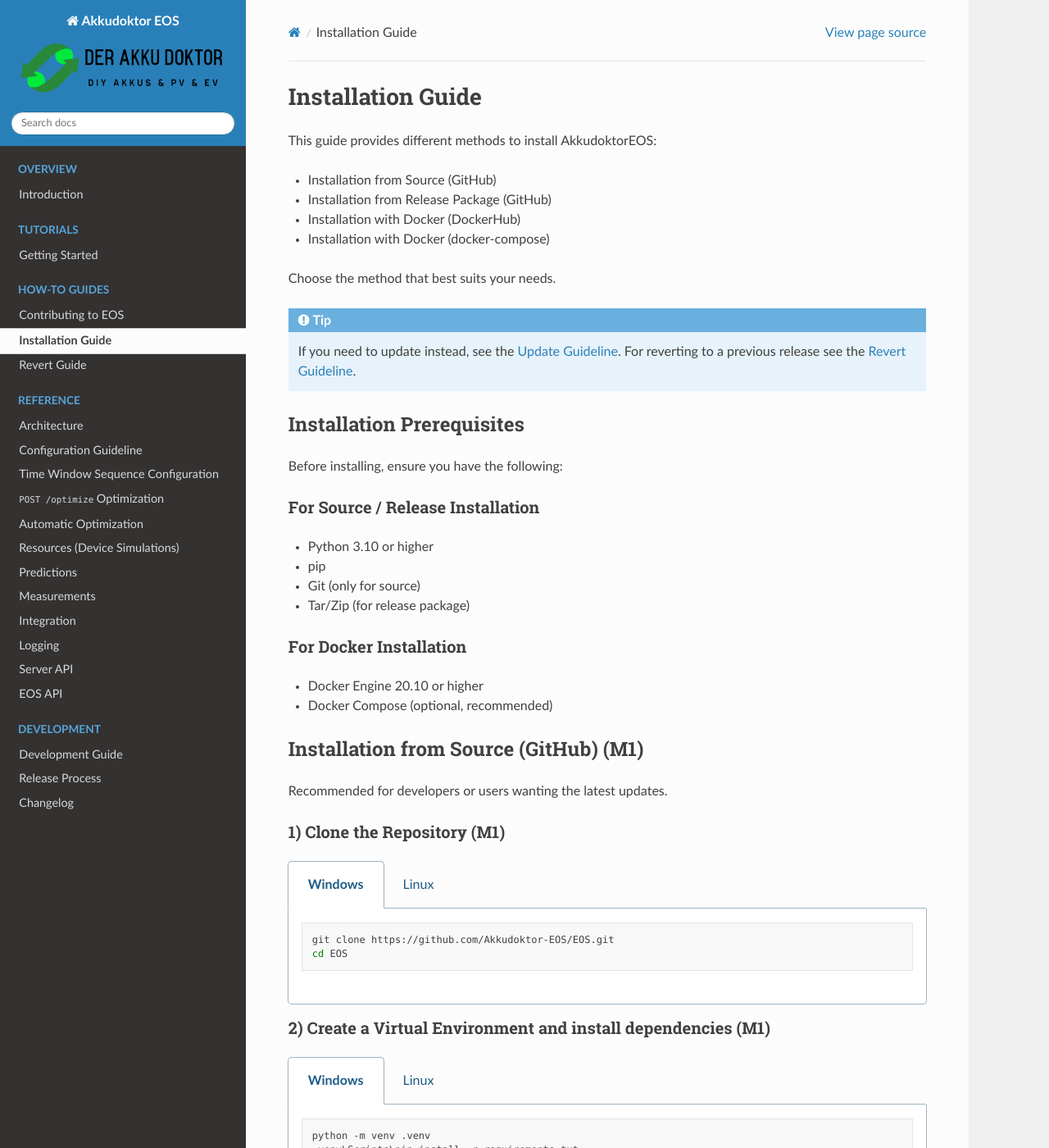
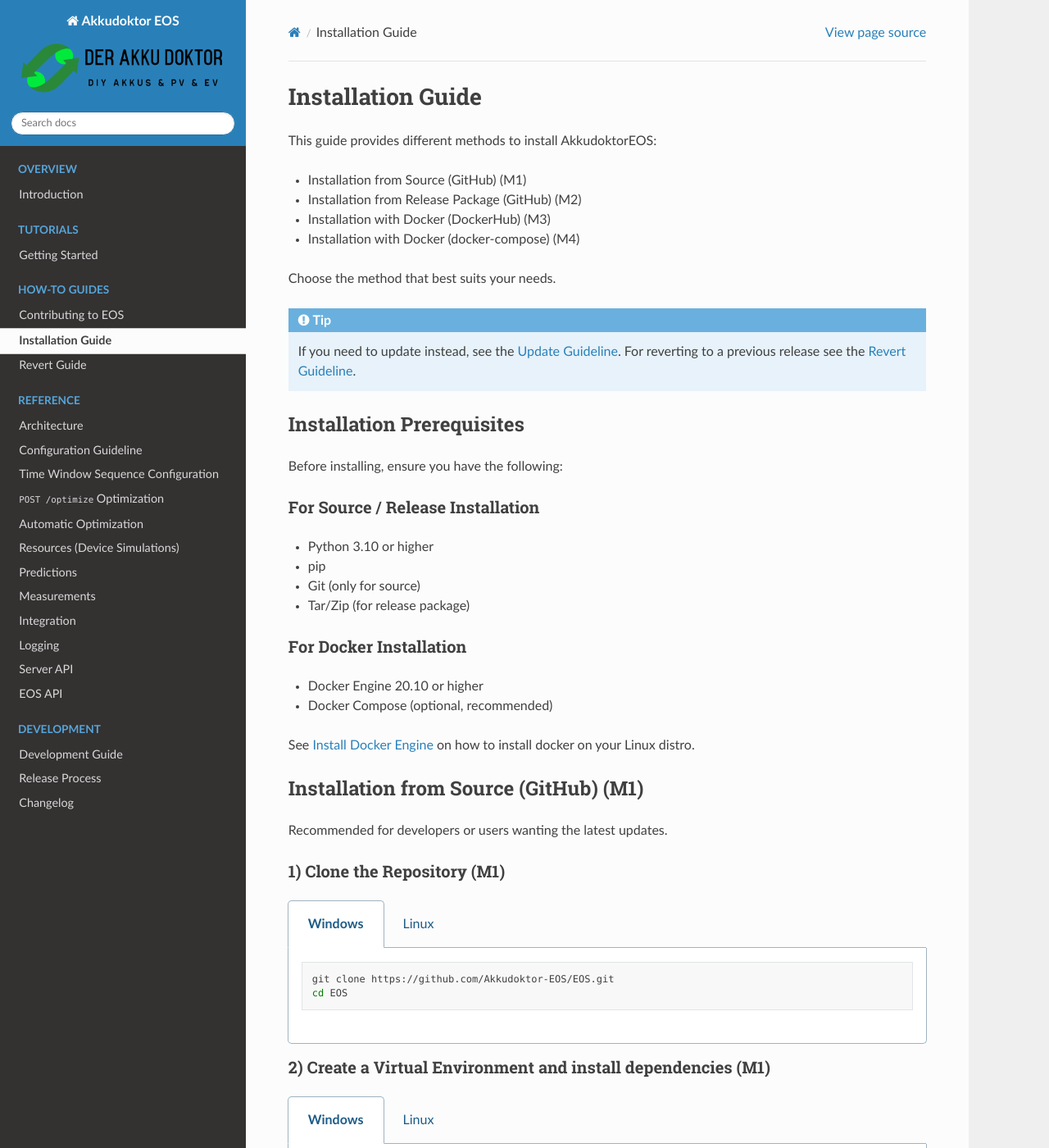
Before and after one commit to Akkudoktor-EOS/EOS, a Sphinx documentation site: the page built from docs/develop/install.md, in a window 1280 px wide and 1400 px high. Shown: the whole window at 82% size. Built offline with Sphinx 7.4.7 and the Read the Docs theme 3.1.0, drawn with Linux system fonts in a browser that asks for light colours; pages that are not in the unit, such as notebooks, are missing from menus.

```diff
--- a/docker-compose.yaml
+++ b/docker-compose.yaml
@@ -1,6 +1,7 @@
 ---
 networks:
   default:
+    external: true
     name: "eos"
 services:
   eos:
--- a/docs/develop/install.md
+++ b/docs/develop/install.md
@@ -5,10 +5,10 @@
 
 This guide provides different methods to install AkkudoktorEOS:
 
-- Installation from Source (GitHub)
-- Installation from Release Package (GitHub)
-- Installation with Docker (DockerHub)
-- Installation with Docker (docker-compose)
+- Installation from Source (GitHub) (M1)
+- Installation from Release Package (GitHub) (M2)
+- Installation with Docker (DockerHub) (M3)
+- Installation with Docker (docker-compose) (M4)
 
 Choose the method that best suits your needs.
 
@@ -33,6 +33,9 @@
 
 - Docker Engine 20.10 or higher
 - Docker Compose (optional, recommended)
+
+See [Install Docker Engine](https://docs.docker.com/engine/install/) on how to install docker on
+your Linux distro.
 
 ## Installation from Source (GitHub) (M1)
 
```
Also changed, not shown: 3 other files.
